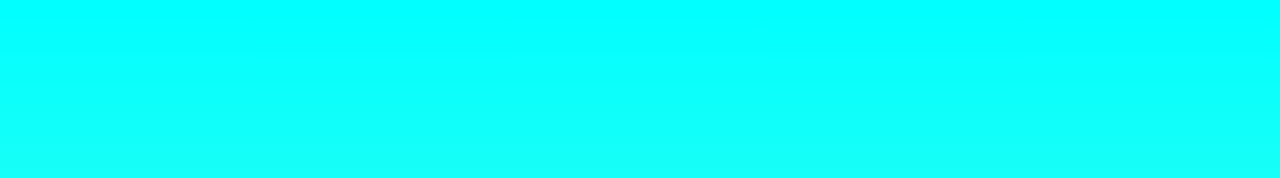
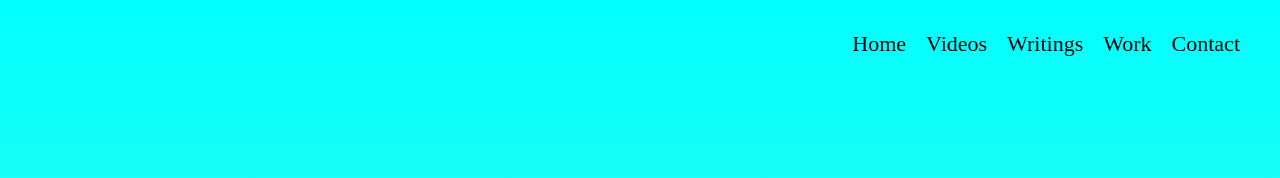
Before and after one commit to Neelzzboi/tbl, a plain HTML site: page index.html in a window 1280 px wide. Shown: the top 178 px of the page. Drawn offline with Linux system fonts and the light colour scheme.

Commit message:
Add files via upload

```diff
--- a/index.html
+++ b/index.html
@@ -6,6 +6,13 @@
 </head>
 
 <body>
+    <ul class = "menu">
+        <li class = "links">Home</li>
+        <li class = "links">Videos</li>
+        <li class = "links">Writings</li>
+        <li class = "links">Work</li>
+        <li class = "links">Contact</li>
+    </ul>
     <section id = "bio">
         <img id =  "img1" src = "https://upload.wikimedia.org/wikipedia/commons/thumb/9/9d/Sir_Tim_Berners-Lee.jpg/800px-Sir_Tim_Berners-Lee.jpg">
         <h1>
@@ -15,7 +22,7 @@
           <h2>
               I am the founder of www: World Wide Web
           </h2>
-   </section>
+        </section>
 
    <section id = "section2">
        <h1>
--- a/style.css
+++ b/style.css
@@ -21,6 +21,7 @@ body{
     bottom: 0;
     width: 100%;
     padding-top: 200px;
+    z-index: 2;
     }
 
 #section2 {
@@ -35,3 +36,28 @@ body{
     height: 6px;
     margin: 8px auto;
 }
+
+.menu {
+    list-style: none;
+    position: absolute;
+    top: 10px;
+    right: 30px;
+    z-index: 10;
+    cursor: pointer;
+}
+
+.links {
+    float: left;
+    padding-top: 5px;
+    padding-bottom: 5px;
+    padding-left: 10px;
+    padding-right: 10px;
+    font-family: 'Times New Roman', Times, serif;
+    font-size: 22px;
+}
+
+.links:hover {
+    color:indigo;
+    text-decoration: underline;
+    font-size: 25px;
+}
```
